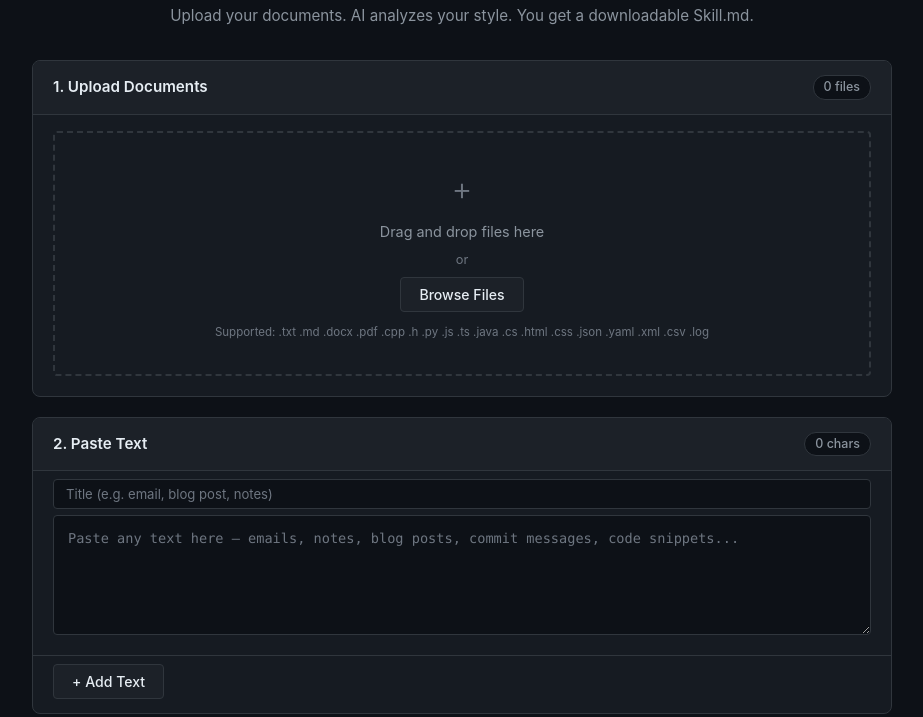
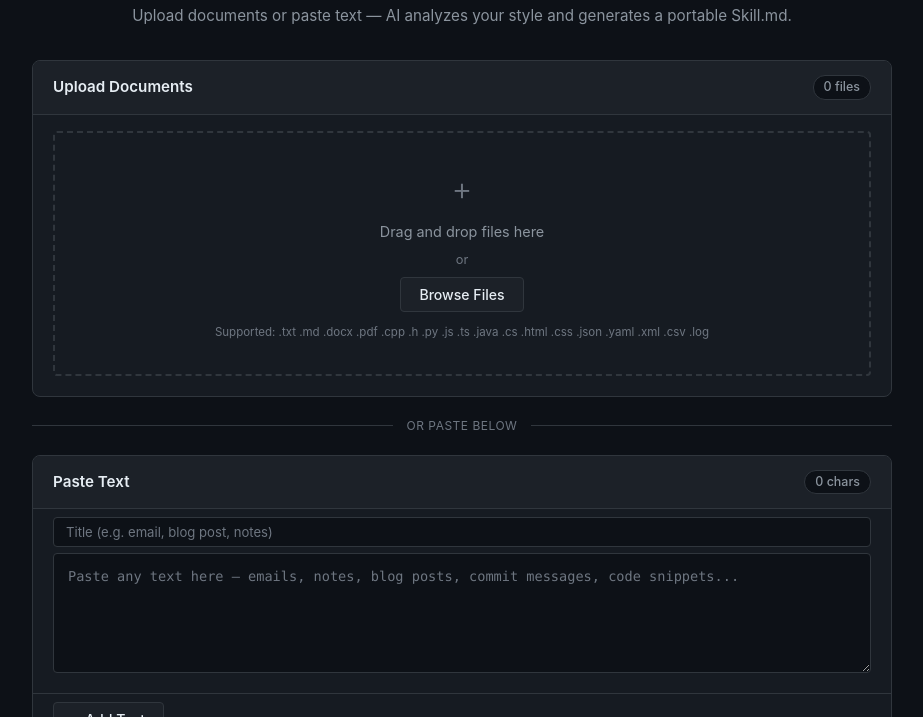
Before and after one commit to kernullist/written-by-me, a website: page public/index.html in a window 1280 px wide. Shown: the part 83-800 px from the top of the page, without its empty margins (178-1101 px from the left). Drawn offline with Linux system fonts and the light colour scheme; no server answers.

Commit message:
ux: remove step numbering, add OR divider between upload and paste

```diff
--- a/public/index.html
+++ b/public/index.html
@@ -12,12 +12,12 @@
 
   <header class="header">
     <h1>Written By Me</h1>
-    <p class="subtitle">Upload your documents. AI analyzes your style. You get a downloadable Skill.md.</p>
+    <p class="subtitle">Upload documents or paste text — AI analyzes your style and generates a portable Skill.md.</p>
   </header>
 
   <div id="uploadZone" class="panel upload-panel">
     <div class="panel-header">
-      <h2>1. Upload Documents</h2>
+      <h2>Upload Documents</h2>
       <span class="badge" id="fileCount">0 files</span>
     </div>
     <div class="drop-zone" id="dropZone">
@@ -36,9 +36,11 @@
     <div class="file-list" id="fileList"></div>
   </div>
 
+  <div class="divider"><span>or paste below</span></div>
+
   <div class="panel paste-panel">
     <div class="panel-header">
-      <h2>2. Paste Text</h2>
+      <h2>Paste Text</h2>
       <span class="badge" id="pasteCharCount">0 chars</span>
     </div>
     <div class="paste-entries" id="pasteEntries">
@@ -69,7 +71,7 @@
 
   <div id="resultZone" class="panel result-panel hidden">
     <div class="panel-header">
-      <h2>3. Your Skill.md</h2>
+      <h2>Your Skill.md</h2>
       <span class="badge badge-success" id="resultStatus">Ready</span>
     </div>
 
--- a/public/style.css
+++ b/public/style.css
@@ -66,6 +66,25 @@ body {
     border-radius: var(--radius);
     margin-bottom: 20px;
     overflow: hidden;
+}
+
+.divider {
+    display: flex;
+    align-items: center;
+    gap: 14px;
+    margin: 4px 0 20px;
+    color: var(--text-muted);
+    font-size: 0.75rem;
+    text-transform: uppercase;
+    letter-spacing: 0.5px;
+}
+
+.divider::before,
+.divider::after {
+    content: "";
+    flex: 1;
+    height: 1px;
+    background: var(--border);
 }
 
 .panel-header {
```
